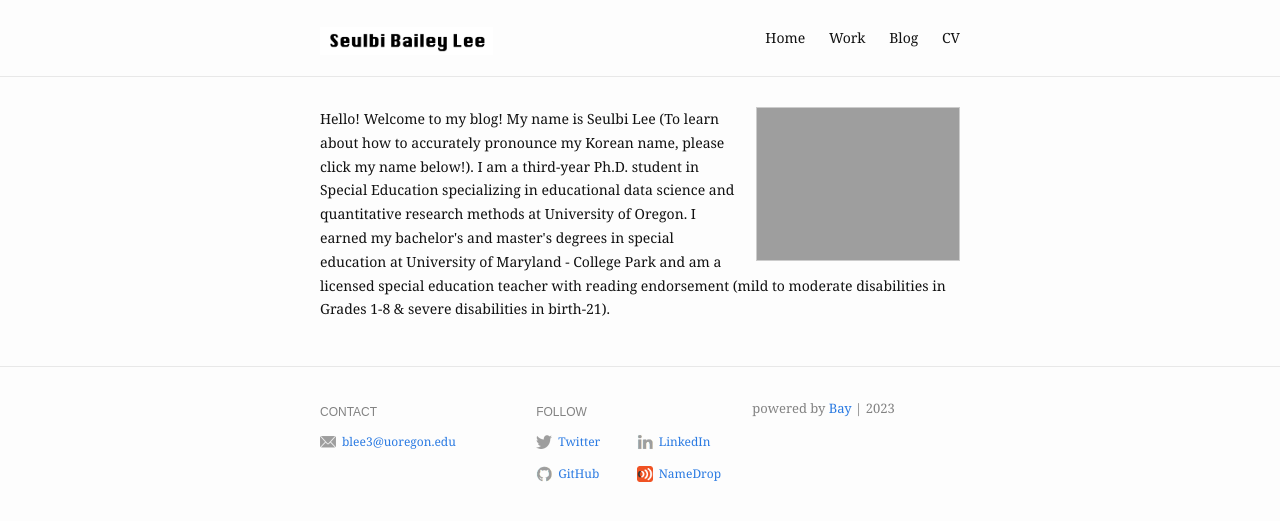
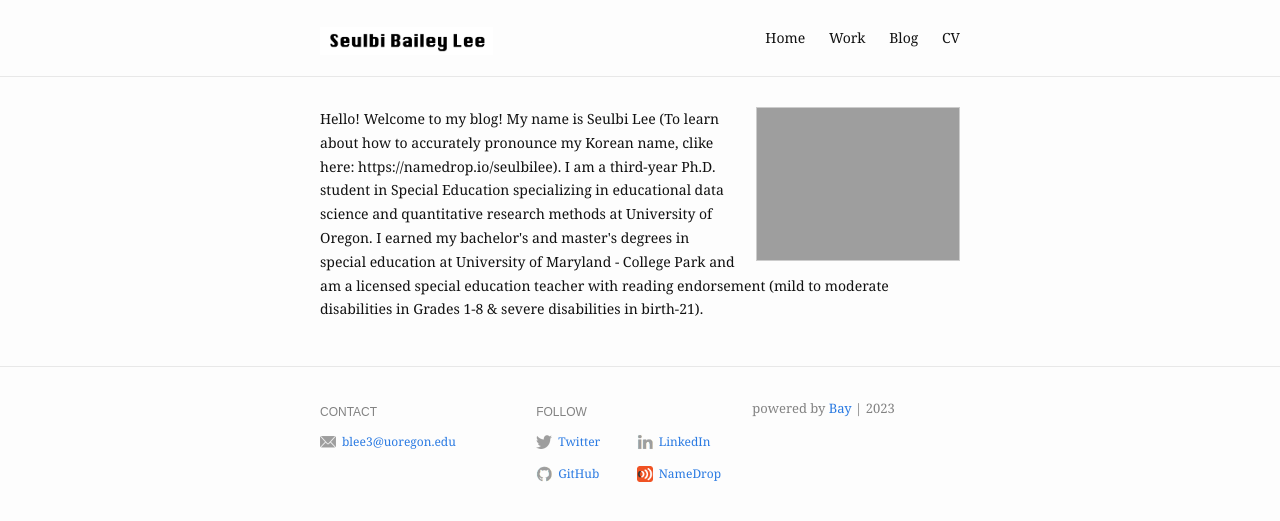
Before and after one commit to seul-b/seul-b.github.io, a Jekyll site: the page built from index.md, in a window 1280 px wide. Shown: the top 521 px of the page. Built offline with Jekyll 4.4.1, drawn with Linux system fonts in a browser that asks for light colours.

Commit message:
updated index

```diff
--- a/index.md
+++ b/index.md
@@ -7,7 +7,7 @@ profile_picture:
 
 <p>
   Hello! Welcome to my blog!
-My name is Seulbi Lee (To learn about how to accurately pronounce my Korean name, please click my name below!).
+My name is Seulbi Lee (To learn about how to accurately pronounce my Korean name, clike here: https://namedrop.io/seulbilee).
 
-I am a third-year Ph.D. student in Special Education specializing in educational data science and quantitative research methods at University of Oregon. I earned my bachelor's and master's degrees in special education at University of Maryland - College Park and am a licensed special education teacher with reading endorsement (mild to moderate disabilities in Grades 1-8 & severe disabilities in birth-21).
+  I am a third-year Ph.D. student in Special Education specializing in educational data science and quantitative research methods at University of Oregon. I earned my bachelor's and master's degrees in special education at University of Maryland - College Park and am a licensed special education teacher with reading endorsement (mild to moderate disabilities in Grades 1-8 & severe disabilities in birth-21).
 </p>
```
